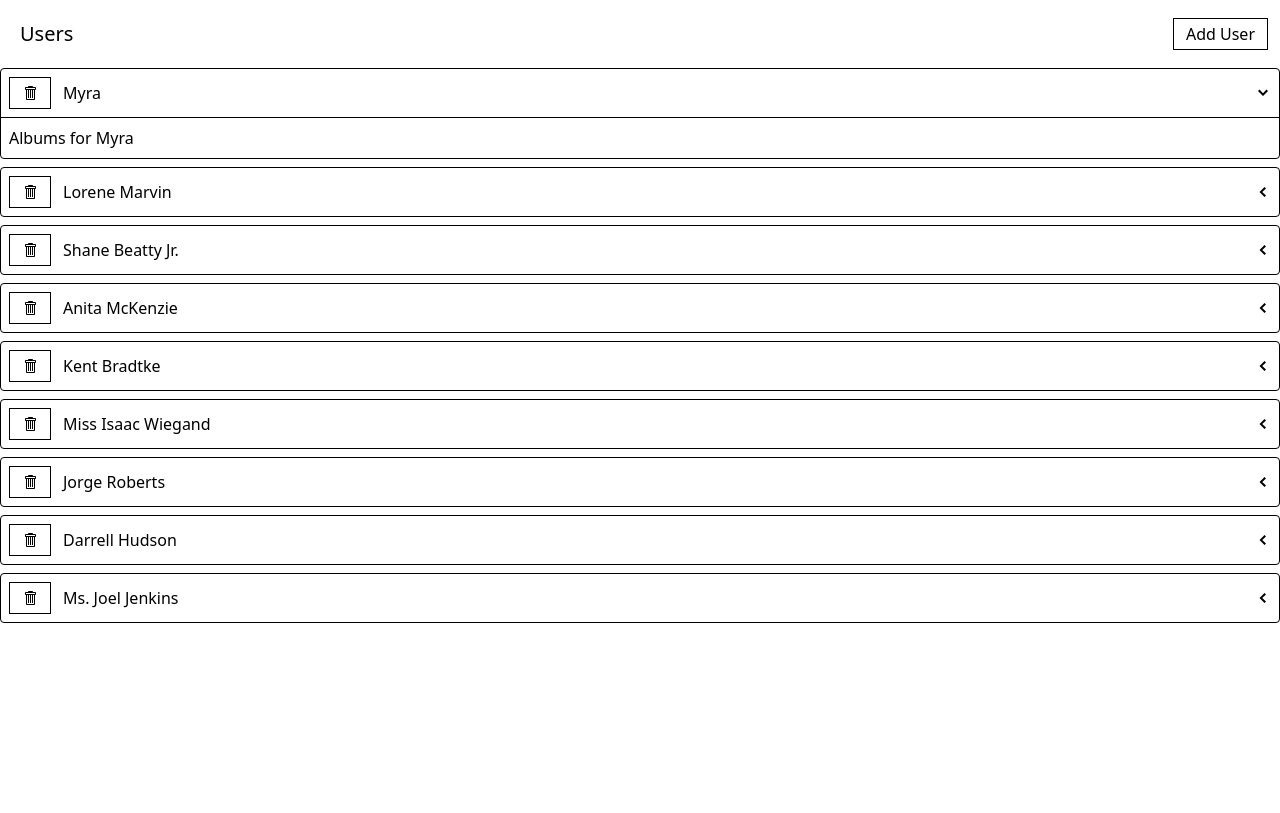
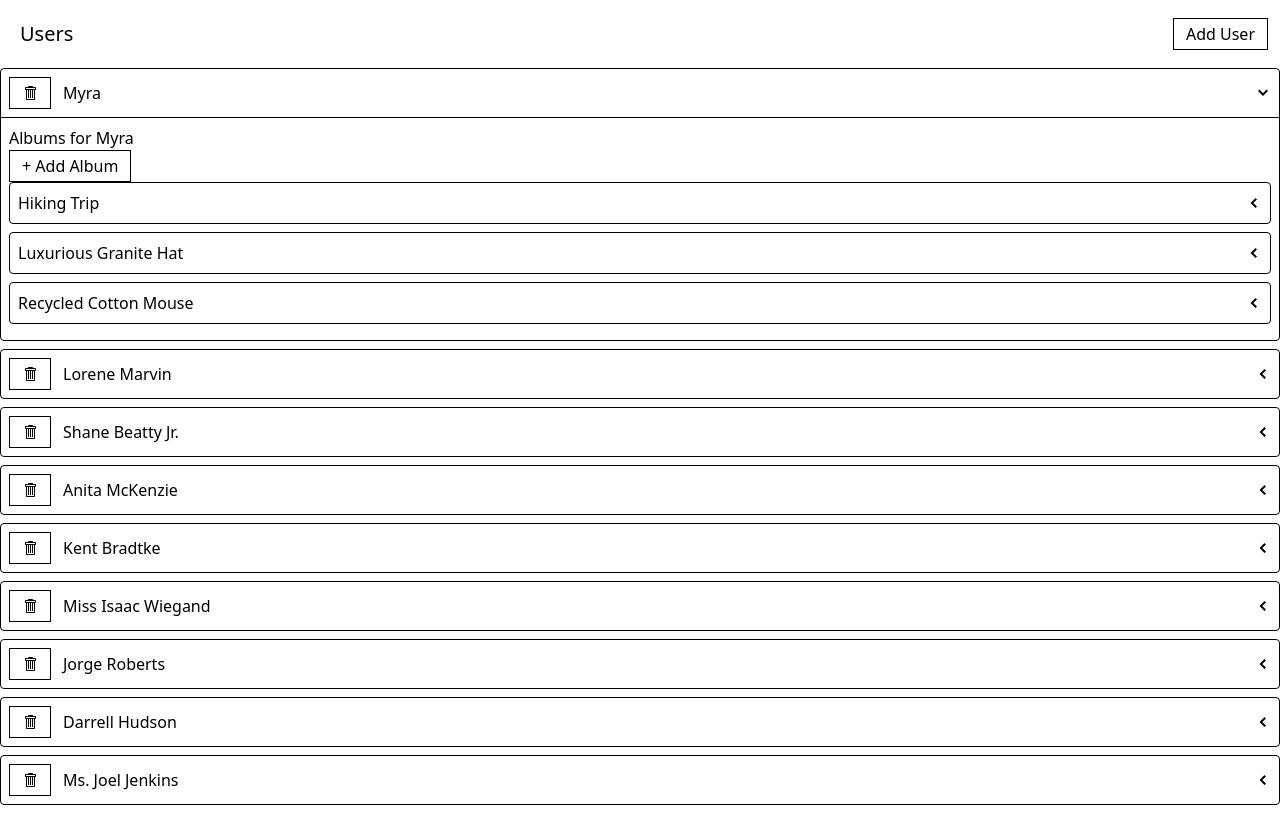
Before and after one commit to numberwang55/media, a React app: page / in a window 1280 px wide. Both pictures are taken after a click on the element 1263 px from the left and 93 px from the top of the page. Built offline with nearby package versions, Linux system fonts and the light colour scheme; data requests are answered from the project's data file; the HTML template or start-up script is replaced by a standard one.

Commit message:
create RTK Query API for albums, render the list, add album

```diff
--- a/db.json
+++ b/db.json
@@ -37,6 +37,22 @@
       "id": 13
     }
   ],
-  "albums": [],
+  "albums": [
+    {
+      "id": 100,
+      "title": "Hiking Trip",
+      "userId": 1
+    },
+    {
+      "title": "Luxurious Granite Hat",
+      "userId": 1,
+      "id": 101
+    },
+    {
+      "title": "Recycled Cotton Mouse",
+      "userId": 1,
+      "id": 102
+    }
+  ],
   "photos": []
 }
--- a/src/components/AlbumsList.js
+++ b/src/components/AlbumsList.js
@@ -1,5 +1,38 @@
+import {useFetchAlbumsQuery, useAddAlbumMutation} from "../store";
+import Skeleton from "./Skeleton";
+import ExpandablePanel from "./ExpandablePanel";
+import Button from "./Button";
+
 export default function AlbumsList({user}) {
+  const {data, error, isLoading} = useFetchAlbumsQuery(user);
+  const [addAlbum, results] = useAddAlbumMutation();
+  console.log(results);
+
+  const handleAddAlbum = () => {
+    addAlbum(user)
+  }
+
+  let content;
+  if (isLoading) {
+    content = <Skeleton times={3}/>;
+  } else if (error) {
+    content = <div>Error loading albums</div>;
+  } else {
+    content = data.map((album) => {
+      const header = <div>{album.title}</div>
+      return <ExpandablePanel key={album.id} header={header}>List of photos in the album</ExpandablePanel>
+    })
+  }
+
   return <div>
-    Albums for {user.name}
-  </div>
+    <div>
+      Albums for {user.name}
+      <Button onClick={handleAddAlbum}>
+        + Add Album
+      </Button>
+    </div>
+    <div>
+      {content}
+    </div>
+  </div>;
 }
--- /dev/null
+++ b/src/store/apis/albumsApi.js
@@ -0,0 +1,39 @@
+import {createApi, fetchBaseQuery} from "@reduxjs/toolkit/query/react";
+import { faker } from "@faker-js/faker"
+
+const albumsApi = createApi({
+  reducerPath: "albums",
+  baseQuery: fetchBaseQuery({
+    baseUrl: "http://localhost:3005",
+  }),
+  endpoints(builder) {
+    return {
+      fetchAlbums: builder.query({
+        query: (user) => {
+          return {
+            url: "/albums",
+            params: {
+              userId: user.id
+            },
+            method: "GET"
+          };
+        },
+      }),
+      addAlbum: builder.mutation({
+        query: (user) => {
+          return {
+            url: `/albums`,
+            method: "POST",
+            body: {
+              title: faker.commerce.productName(),
+              userId: user.id,
+            }
+          }
+        },
+      })
+    }
+  }
+})
+
+export const {useFetchAlbumsQuery, useAddAlbumMutation} = albumsApi;
+export {albumsApi};
--- a/src/store/index.js
+++ b/src/store/index.js
@@ -1,12 +1,22 @@
 import {configureStore} from "@reduxjs/toolkit"
 import {usersReducer} from "./slices/usersSlice"
+import {setupListeners} from "@reduxjs/toolkit/query";
+import {albumsApi} from "./apis/albumsApi"
 
 export const store = configureStore({
   reducer: {
-    users: usersReducer
+    users: usersReducer,
+    [albumsApi.reducerPath]: albumsApi.reducer
+  },
+  middleware: (getDefaultMiddleware) => {
+    return getDefaultMiddleware()
+      .concat(albumsApi.middleware)
   }
 })
+
+setupListeners(store.dispatch);
 
 export * from "./thunks/fetchUsers"
 export * from "./thunks/addUser"
 export * from "./thunks/deleteUser"
+export {useFetchAlbumsQuery, useAddAlbumMutation} from "./apis/albumsApi"
```
